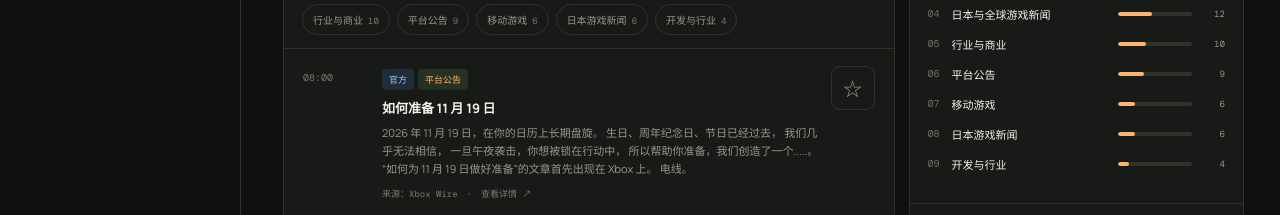
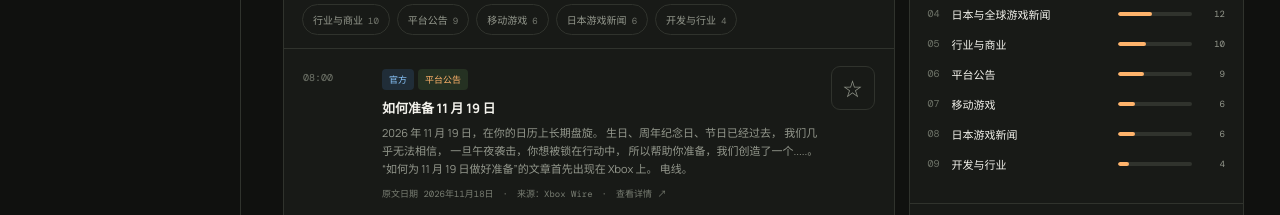
Before and after one commit to lese8888/juspp, a website: page index.html in a window 1280 px wide. Shown: the part 564-779 px from the top of the page. Drawn offline with nearby package versions, Linux system fonts and the light colour scheme; files whose address does not match are found by name.

Commit message:
增加新闻原文发布日期

```diff
--- a/index.html
+++ b/index.html
@@ -74,7 +74,7 @@
         search: '搜索', searchPlaceholder: '搜索标题、摘要或来源', source: '来源', allSources: '全部来源', allCategories: '全部',
         trendTitle: '当前新闻分布', trendNote: '按分类', followTitle: '最新收录', updated: '最近更新', footer: '页面每分钟检查新版本 · 新闻每天 08:00 HKT 采集', articleCount: '条',
         views: { daily: '今日新闻', saved: '收藏新闻' }, empty: '当前筛选下没有新闻。试试更改搜索词、分类或来源。', loading: '载入中…', unavailable: '新闻数据暂不可用，请稍后刷新。',
-        sourcePrefix: '来源：', openArticle: '查看详情 ↗', save: '收藏新闻', unsave: '取消收藏', openDetail: '打开新闻详情：',
+        sourcePrefix: '来源：', publishedDate: '原文日期', openArticle: '查看详情 ↗', save: '收藏新闻', unsave: '取消收藏', openDetail: '打开新闻详情：',
         detailLabel: '简体中文 · 新闻详情', close: '关闭 ×', originalSummary: '展开查看 RSS 原文', originalTitle: '原文标题', originalBody: '原文摘要', openOriginal: '打开新闻原文 ↗', translationNote: '本地化内容由离线模型生成，专有名词、数字和日期请以 RSS 原文为准。',
         types: { official: '官方', media: '媒体' }, categories: { platform: '平台公告', industry: '行业与商业', development: '开发与行业', 'japan-global': '日本与全球游戏新闻', japan: '日本游戏新闻', pc: 'PC 游戏', nintendo: '任天堂游戏', playstation: 'PlayStation 游戏', mobile: '移动游戏' }
       },
@@ -88,7 +88,7 @@
         search: '搜尋', searchPlaceholder: '搜尋標題、摘要或來源', source: '來源', allSources: '全部來源', allCategories: '全部',
         trendTitle: '目前新聞分布', trendNote: '按分類', followTitle: '最新收錄', updated: '最近更新', footer: '頁面每分鐘檢查新版本 · 新聞每天 08:00 HKT 採集', articleCount: '則',
         views: { daily: '今日新聞', saved: '收藏新聞' }, empty: '目前篩選下沒有新聞。請嘗試更改搜尋詞、分類或來源。', loading: '載入中…', unavailable: '新聞資料暫時無法使用，請稍後重新整理。',
-        sourcePrefix: '來源：', openArticle: '查看詳情 ↗', save: '收藏新聞', unsave: '取消收藏', openDetail: '開啟新聞詳情：',
+        sourcePrefix: '來源：', publishedDate: '原文日期', openArticle: '查看詳情 ↗', save: '收藏新聞', unsave: '取消收藏', openDetail: '開啟新聞詳情：',
         detailLabel: '繁體中文 · 新聞詳情', close: '關閉 ×', originalSummary: '展開查看 RSS 原文', originalTitle: '原文標題', originalBody: '原文摘要', openOriginal: '開啟新聞原文 ↗', translationNote: '在地化內容由離線模型生成，專有名詞、數字和日期請以 RSS 原文為準。',
         types: { official: '官方', media: '媒體' }, categories: { platform: '平台公告', industry: '產業與商業', development: '開發與產業', 'japan-global': '日本與全球遊戲新聞', japan: '日本遊戲新聞', pc: 'PC 遊戲', nintendo: '任天堂遊戲', playstation: 'PlayStation 遊戲', mobile: '手機遊戲' }
       },
@@ -102,7 +102,7 @@
         search: 'Search', searchPlaceholder: 'Search titles, summaries or sources', source: 'Source', allSources: 'All sources', allCategories: 'All',
         trendTitle: 'News mix', trendNote: 'By category', followTitle: 'Latest stories', updated: 'Last updated', footer: 'Page checks for updates every minute · News collected daily at 08:00 HKT', articleCount: 'stories',
         views: { daily: 'Today’s news', saved: 'Saved news' }, empty: 'No stories match these filters. Try another search, category or source.', loading: 'Loading…', unavailable: 'News data is temporarily unavailable. Please refresh later.',
-        sourcePrefix: 'Source: ', openArticle: 'View details ↗', save: 'Save story', unsave: 'Remove from saved', openDetail: 'Open story details: ',
+        sourcePrefix: 'Source: ', publishedDate: 'Published', openArticle: 'View details ↗', save: 'Save story', unsave: 'Remove from saved', openDetail: 'Open story details: ',
         detailLabel: 'English · Story details', close: 'Close ×', originalSummary: 'Show the original RSS text', originalTitle: 'Original title', originalBody: 'Original summary', openOriginal: 'Open the original story ↗', translationNote: 'This localized text was generated by an offline model. Verify names, numbers and dates against the original RSS text.',
         types: { official: 'Official', media: 'Media' }, categories: { platform: 'Platform news', industry: 'Industry & business', development: 'Development', 'japan-global': 'Japan & global', japan: 'Japan', pc: 'PC games', nintendo: 'Nintendo', playstation: 'PlayStation', mobile: 'Mobile games' }
       },
@@ -116,7 +116,7 @@
         search: '検索', searchPlaceholder: 'タイトル、概要、情報源を検索', source: '情報源', allSources: 'すべての情報源', allCategories: 'すべて',
         trendTitle: '現在のニュース構成', trendNote: 'カテゴリ別', followTitle: '最新記事', updated: '最終更新', footer: '1分ごとに更新を確認 · 毎日 08:00 HKT に収集', articleCount: '件',
         views: { daily: '今日のニュース', saved: '保存したニュース' }, empty: '条件に一致するニュースはありません。検索語、カテゴリ、情報源を変更してください。', loading: '読み込み中…', unavailable: 'ニュースデータを利用できません。後でもう一度更新してください。',
-        sourcePrefix: '情報源：', openArticle: '詳細を見る ↗', save: 'ニュースを保存', unsave: '保存を解除', openDetail: 'ニュース詳細を開く：',
+        sourcePrefix: '情報源：', publishedDate: '公開日', openArticle: '詳細を見る ↗', save: 'ニュースを保存', unsave: '保存を解除', openDetail: 'ニュース詳細を開く：',
         detailLabel: '日本語 · ニュース詳細', close: '閉じる ×', originalSummary: 'RSS 原文を表示', originalTitle: '原文タイトル', originalBody: '原文概要', openOriginal: '元の記事を開く ↗', translationNote: 'ローカライズ文はオフラインモデルで生成されています。固有名詞、数字、日付は RSS 原文で確認してください。',
         types: { official: '公式', media: 'メディア' }, categories: { platform: 'プラットフォーム', industry: '業界・ビジネス', development: '開発・業界', 'japan-global': '日本・世界', japan: '日本', pc: 'PCゲーム', nintendo: 'Nintendo', playstation: 'PlayStation', mobile: 'モバイルゲーム' }
       },
@@ -130,7 +130,7 @@
         search: '검색', searchPlaceholder: '제목, 요약 또는 출처 검색', source: '출처', allSources: '모든 출처', allCategories: '전체',
         trendTitle: '현재 뉴스 분포', trendNote: '카테고리별', followTitle: '최신 기사', updated: '최근 업데이트', footer: '1분마다 새 버전 확인 · 매일 08:00 HKT 수집', articleCount: '건',
         views: { daily: '오늘의 뉴스', saved: '저장한 뉴스' }, empty: '현재 필터에 맞는 뉴스가 없습니다. 검색어, 카테고리 또는 출처를 바꿔 보세요.', loading: '불러오는 중…', unavailable: '뉴스 데이터를 사용할 수 없습니다. 나중에 다시 새로고침하세요.',
-        sourcePrefix: '출처: ', openArticle: '상세 보기 ↗', save: '뉴스 저장', unsave: '저장 취소', openDetail: '뉴스 상세 열기: ',
+        sourcePrefix: '출처: ', publishedDate: '게시일', openArticle: '상세 보기 ↗', save: '뉴스 저장', unsave: '저장 취소', openDetail: '뉴스 상세 열기: ',
         detailLabel: '한국어 · 뉴스 상세', close: '닫기 ×', originalSummary: 'RSS 원문 보기', originalTitle: '원문 제목', originalBody: '원문 요약', openOriginal: '원문 기사 열기 ↗', translationNote: '현지화 문장은 오프라인 모델로 생성됩니다. 고유명사, 숫자와 날짜는 RSS 원문에서 확인하세요.',
         types: { official: '공식', media: '미디어' }, categories: { platform: '플랫폼 공지', industry: '산업·비즈니스', development: '개발·산업', 'japan-global': '일본·글로벌', japan: '일본 게임', pc: 'PC 게임', nintendo: 'Nintendo', playstation: 'PlayStation', mobile: '모바일 게임' }
       }
@@ -356,7 +356,8 @@
         main.dataset.url = item.url;
         main.setAttribute('role', 'button');
         main.setAttribute('aria-label', `${copy().openDetail}${text.title}`);
-        main.innerHTML = `<div class="storytop"><div><span class="tag ${sourceTypeOf(item) === 'official' ? 'blue' : ''}">${esc(typeLabel(sourceTypeOf(item)))}</span><span class="tag">${esc(categoryLabel(categoryKeyOf(item)))}</span><h3>${esc(text.title)}</h3></div></div><p>${esc(text.summary)}</p><div class="source">${esc(copy().sourcePrefix)}${esc(item.source)}　·　${esc(copy().openArticle)}</div>`;
+        const publishedDate = formatDate(item.publishedAt || item.timestamp, { dateStyle: 'medium' });
+        main.innerHTML = `<div class="storytop"><div><span class="tag ${sourceTypeOf(item) === 'official' ? 'blue' : ''}">${esc(typeLabel(sourceTypeOf(item)))}</span><span class="tag">${esc(categoryLabel(categoryKeyOf(item)))}</span><h3>${esc(text.title)}</h3></div></div><p>${esc(text.summary)}</p><div class="source"><span class="published-date">${esc(copy().publishedDate)} ${esc(publishedDate)}</span>　·　${esc(copy().sourcePrefix)}${esc(item.source)}　·　${esc(copy().openArticle)}</div>`;
         const time = document.createElement('div');
         time.className = 'time';
         time.textContent = formatDate(item.timestamp, { timeZone: 'Asia/Hong_Kong', hour: '2-digit', minute: '2-digit' });
@@ -446,7 +447,8 @@
       $('#detail-language').textContent = copy().detailLabel;
       $('#detail-category').textContent = `${typeLabel(sourceTypeOf(item))} · ${categoryLabel(categoryKeyOf(item))}`;
       $('#detail-title').textContent = text.title;
-      $('#detail-meta').textContent = `${item.source} · ${formatDate(item.timestamp)} HKT`;
+      const publishedDate = formatDate(item.publishedAt || item.timestamp, { dateStyle: 'medium' });
+      $('#detail-meta').textContent = `${copy().sourcePrefix}${item.source} · ${copy().publishedDate} ${publishedDate} · ${formatDate(item.timestamp)} HKT`;
       $('#detail-summary').textContent = text.summary;
       $('#original-panel').open = false;
       $('#detail-original-title').textContent = item.originalTitle || item.title || '';
```
